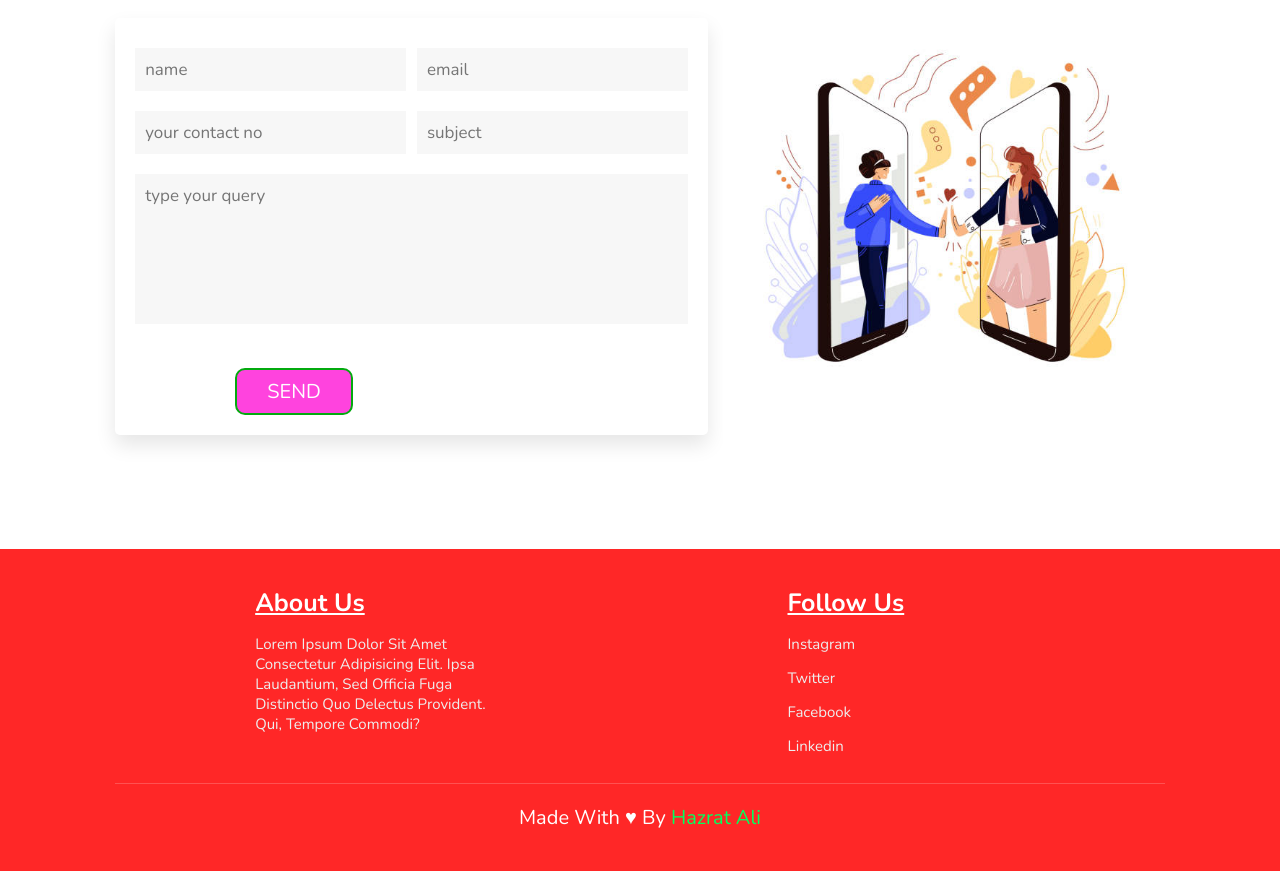
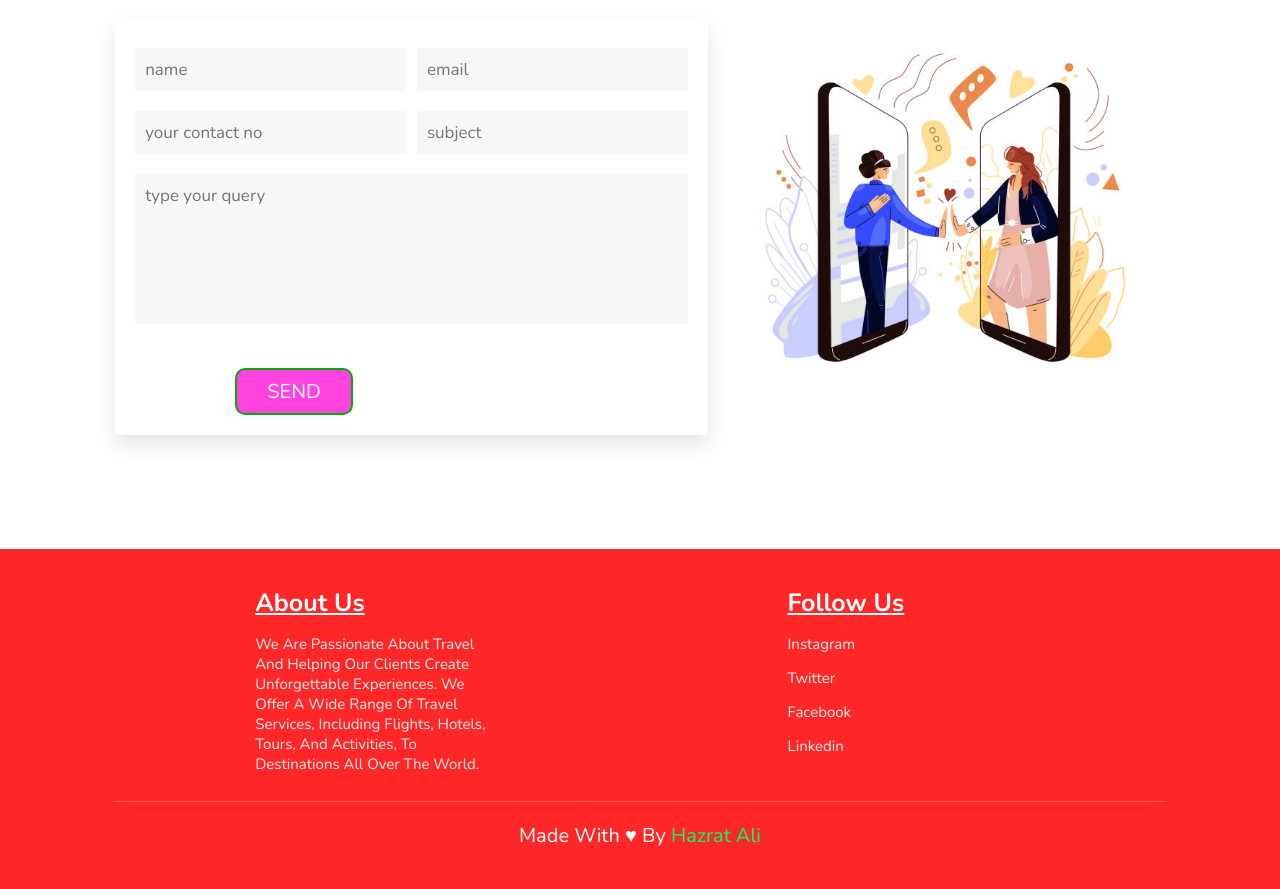
Before and after one commit to hazratali3/ttagencytemplate, a plain HTML site: page index.html in a window 1280 px wide. Shown: the part 914-1803 px from the top of the page. Drawn offline with nearby package versions, Linux system fonts and the light colour scheme.

Commit message:
Update content and add link

```diff
--- a/index.html
+++ b/index.html
@@ -119,7 +119,7 @@
     <div class="box-container">
         <div class="box">
             <h3>about us</h3>
-            <p>Lorem ipsum dolor sit amet consectetur adipisicing elit. Ipsa laudantium, sed officia fuga distinctio quo delectus provident. Qui, tempore commodi?</p>
+            <p>We are passionate about travel and helping our clients create unforgettable experiences. We offer a wide range of travel services, including flights, hotels, tours, and activities, to destinations all over the world. </p>
         </div>
        <div class="box">
             <h3>follow us</h3>
```
